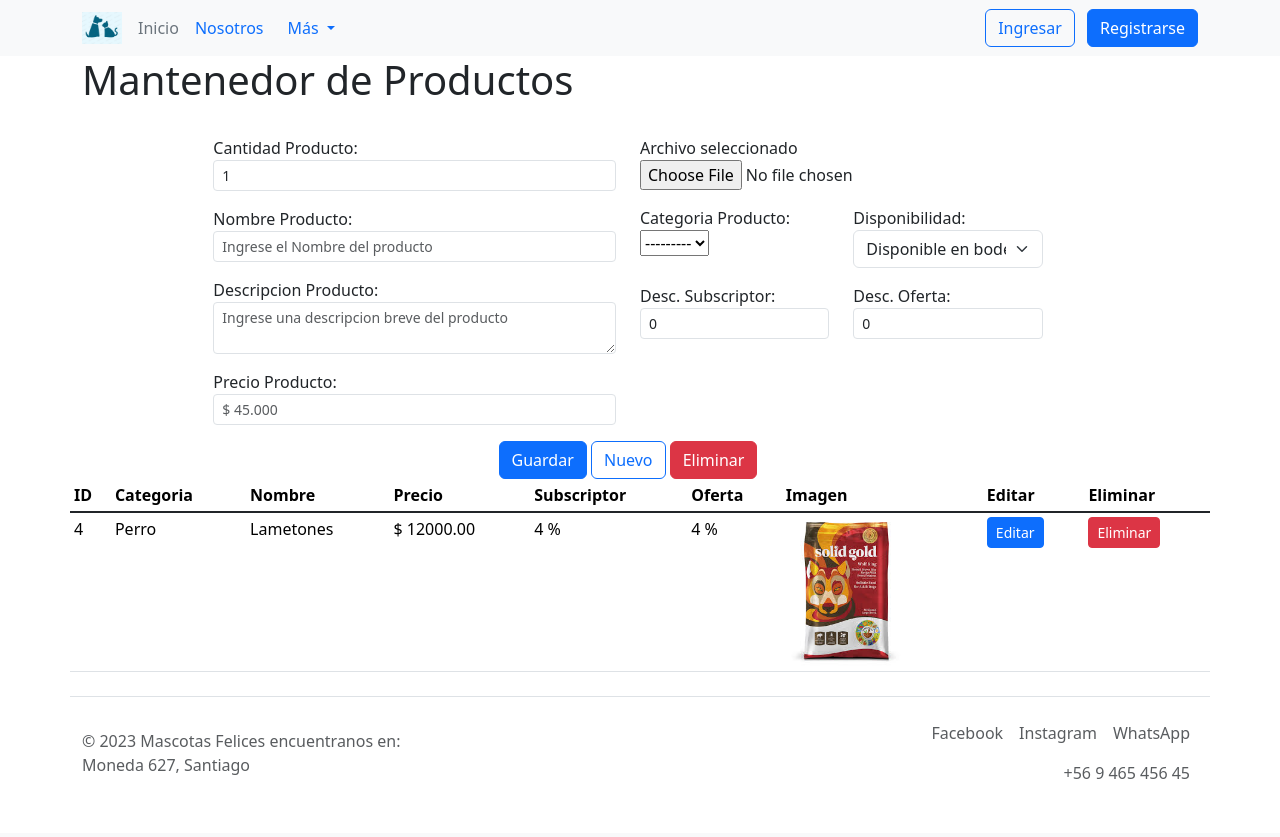
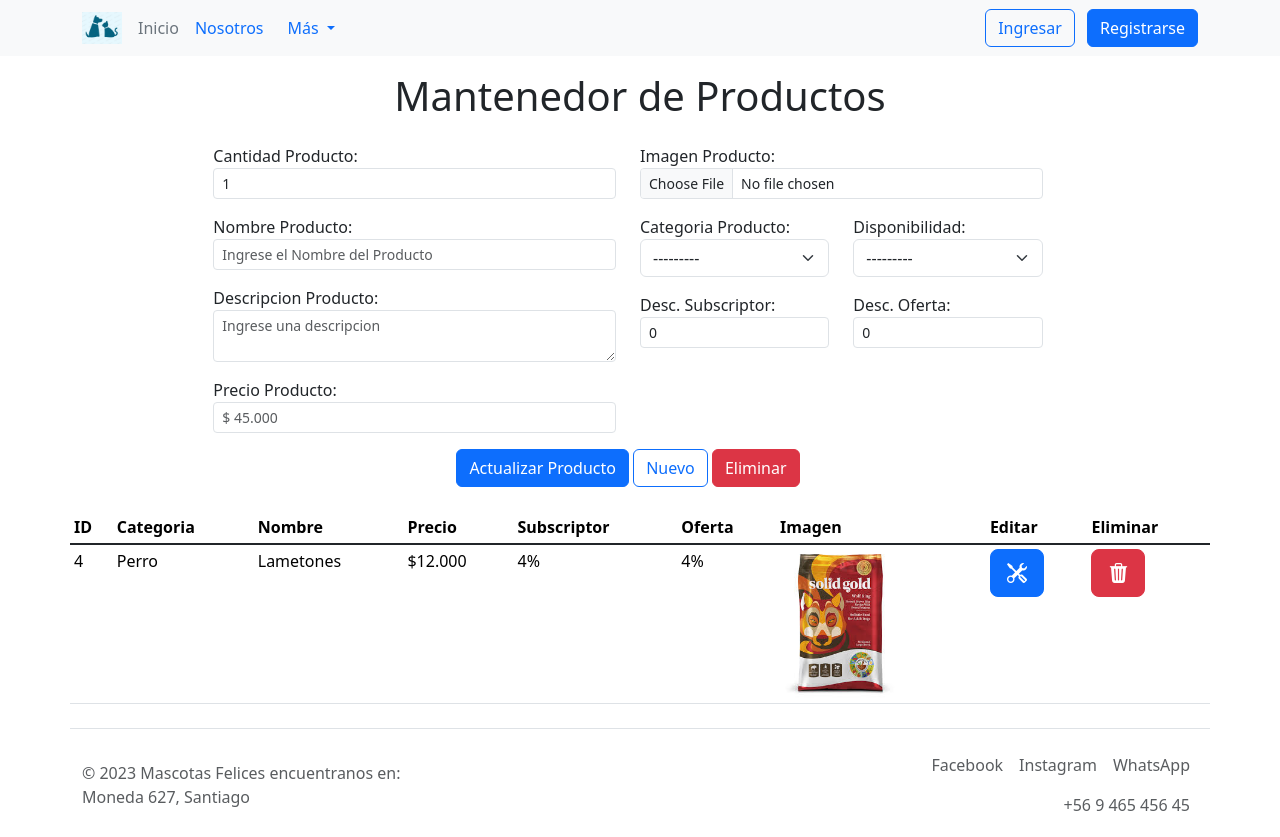
Before and after one commit to FJosephx/MascotasFelices, a Django app: page /productos/1/4 in a window 1280 px wide. Shown: the top 837 px of the page. Before the commit the page ends 779 px from the top, so only its background shows below. Run offline with Django 4.2, Linux system fonts and the light colour scheme; data comes from the database, SQL or seed files in the repository; both versions use the stored data as it was after the commit.

Commit message:
admin. productos actualizado

```diff
--- a/core/forms.py
+++ b/core/forms.py
@@ -3,8 +3,10 @@
 from .models import Producto, CategoriaProducto
 from django.forms.widgets import ClearableFileInput
 
-
-
+form_file = {'class': 'form-control-file form-control form-control-sm', 'title': 'Debe subir una imagen'}
+form_select = {'class':'form-select form-contro form-control-sm'}
+form_text_area = {'class': 'form-control form-control-sm', 'rows': 2, 'placeholder':'Ingrese una descripcion'}
+form_control = {'class': 'form-control form-control-sm', 'placeholder':'Ingrese el Nombre del Producto'}
 class ProductoForm(ModelForm):
 
 
@@ -24,13 +26,13 @@
                   ]
 
         widgets = {
-            'nombreProducto': forms.TextInput(attrs={'class': 'form-control form-control-sm', 'placeholder': 'Ingrese el Nombre del producto'}),
-            'descripcionProducto': forms.Textarea(attrs={'class': 'form-control form-control-sm', 'rows': 2, 'placeholder': 'Ingrese una descripcion breve del producto'}),
+            'nombreProducto': forms.TextInput(attrs=form_control),
+            'descripcionProducto': forms.Textarea(attrs=form_text_area),
             'precioProducto': forms.NumberInput(attrs={'class': 'form-control form-control-sm', 'placeholder': '$ 45.000'}),
             'descuento_subscriptor': forms.NumberInput(attrs={'class': 'form-control form-control-sm', 'min': 1, 'max': 100}),
             'descuento_oferta': forms.NumberInput(attrs={'class': 'form-control form-control-sm', 'min': 1, 'max': 100,}),
             'cantidadProducto': forms.NumberInput(attrs={'class': 'form-control form-control-sm'}),
-            'disponibilidadProducto': forms.Select(attrs={'class': 'form-select form-control-sm'}),
-
-
+            'disponibilidadProducto': forms.Select(attrs=form_select),
+            'imagenProducto' : forms.FileInput(attrs=form_file),
+            'categoriaProducto' : forms.Select(attrs=form_select),
         }
--- a/core/models.py
+++ b/core/models.py
@@ -20,7 +20,7 @@
         ('3', 'En oferta'),
     )
 
-    disponibilidadProducto = models.CharField(max_length=1, choices=DISPONIBILIDAD_CHOICES, default='1', verbose_name="Disponibilidad")
+    disponibilidadProducto = models.CharField(max_length=1, choices=DISPONIBILIDAD_CHOICES, verbose_name="Disponibilidad")
 
     cantidadProducto = models.IntegerField(default=1, verbose_name="Cantidad Producto")
 
--- a/core/templates/core/base.html
+++ b/core/templates/core/base.html
@@ -5,7 +5,9 @@
     <meta charset="UTF-8" />
     <meta http-equiv="X-UA-Compatible" content="IE=edge" />
     <meta name="viewport" content="width=device-width, initial-scale=1.0" />
+
     <link rel="icon" href="{% static 'core/img/icon.png' %}" />
+
     <link rel="stylesheet" href="https://cdn.jsdelivr.net/npm/bootstrap-icons@1.10.5/font/bootstrap-icons.css">
     <title>{{ titulo }}</title>
 
--- a/core/templates/core/ficha.html
+++ b/core/templates/core/ficha.html
@@ -1,6 +1,6 @@
 {% extends 'core/base.html' %}
 {% load static %}
-
+{% load custom_filters %}
 {% block content %}
 
 <div class="container">
@@ -23,7 +23,7 @@
           <h6 class="fs-3 fw-bold">{{ producto.get_disponibilidadProducto_display }}</h6>
           {% endif %}
 
-          <p class="fs-4 fw-medium mt-4">$ {{ producto.precioProducto }}</p>
+          <p class="fs-4 fw-medium mt-4">{{ producto.precioProducto|formatear_dinero }}</p>
           <p class="fs-6 fw-bold mb-1">DESCRIPCION</p>
           <p class="fs-6 fw-normal">
             {{ producto.descripcionProducto }}
--- a/core/templates/core/productos.html
+++ b/core/templates/core/productos.html
@@ -1,68 +1,81 @@
 {% extends 'core/base.html' %}
 {% load static %}
+
+{% load custom_filters %}
 
 {% block content %}
 
 
-<h1 class="container">Mantenedor de Productos</h1>
-<br><br>
 
+{% if form.nombreProducto.value %}
+<div class="container text-info py-3">
+  <div class="row">
+    <div class="col text-end">
+      <h1>{{ form.nombreProducto.value }}</h1>
 
-  <!-- {{ form.as_p }} -->
+    </div>
+    <div class="col text-start">
+      <img style="height: 200px;" id="imagen-producto" src="/media/{{ form.imagenProducto.value }}" alt="Vista previa de la imagen">
 
-  <!-- carga imagen del producto al editar -->
-  <!-- <div class="container">
-    {% if action == 'upd' and imagenProducto_url %}
-    <img  src="{{ imagenProducto_url }}" style="height: 200px;" alt="Imagen del producto" class="current-image">
-    {% endif %}
-  </div> -->
+    </div>
 
+  </div>
+
+</div>
+{% else %}
+<div class="container text-center py-3">
+  <h1>Mantenedor de Productos</h1>
+</div>
+{% endif %}
 
 {% if form %}
-<form class="row g-4" method="POST" enctype="multipart/form-data" id="formulario1" novalidate>
+<form class="row py-4 g-4" method="POST" enctype="multipart/form-data" id="formulario1" novalidate>
       <!-- todos los datos del cliente -->
   <div class="row justify-content-center">
     <div class="col-sm-12 col-md-4 col-lg-4">
-          {% csrf_token %}
+      {% csrf_token %}
 
       <div class="col mb-3">
         {{ form.cantidadProducto.label_tag }}
         {{ form.cantidadProducto }}
       </div>
 
-
       <div class="mb-3">
             {{ form.nombreProducto.label_tag }}
             {{ form.nombreProducto }}
       </div>
+
       <div class="mb-3">
             {{ form.descripcionProducto.label_tag }}
             {{ form.descripcionProducto }}
       </div>
+
       <div class="mb-3">
             {{ form.precioProducto.label_tag }}
             {{ form.precioProducto }}
       </div>
 
 
-
-
-
     </div>
 
     <div class="col-sm-12 col-md-4 col-lg-4">
 
+      <!-- <div class="col mb-3">
+        {% if form.imagenProducto.value %}
+        <img style="height: 200px;" id="imagen-producto" src="/media/{{ form.imagenProducto.value }}" alt="Vista previa de la imagen">
+        <input type="hidden" name="nombre_archivo" value="{{ form.imagenProducto.value }}">
+        {% else %}
+        <img id="imagen-producto" src="{% static 'core/images/sin-imagen.png' %}" alt="Vista previa de la imagen">
+        <input type="hidden" name="nombre_archivo" name="id_nombre_archivo" value="">
+        {% endif %}
+      </div> -->
+
       <div class="col mb-3">
 
+        {{ form.imagenProducto.label_tag }}
+        {{ form.imagenProducto }}
+      </div>
 
-        {% if form.imagenProducto.value %}
-          <label for="{{ form.imagenProducto.id_for_label }}">Archivo seleccionado</label>
-        {% else %}
-          <label for="{{ form.imagenProducto.id_for_label }}">Seleccionar archivo</label>
-        {% endif %}
-        {{ form.imagenProducto }}
-
-      </div>
 
       <div class="row">
         <div class="col mb-3">
@@ -90,8 +103,20 @@
 
     <div class="row" id="botones">
           <div class="col text-center">
-            <input type="submit" class="btn btn-primary"  value="Guardar">
+
+            {% if id != '-1' %}
+            <input type="submit" class="btn btn-primary"  value="Actualizar Producto">
             <a class="btn btn-outline-primary" href="{% url 'productos' 'ins' -1 %}">Nuevo</a>
+
+            {% else %}
+            <input type="submit" class="btn btn-primary"  value="Agregar Producto">
+
+            <a class="btn btn-outline-primary" href="{% url 'productos' 'ins' -1 %}">Nuevo</a>
+
+            {% endif %}
+
+
+
             {% if id != '-1' %}
             <a class="btn btn-danger" href="{% url 'productos' 'del' id %}">Eliminar</a>
             {% endif %}
@@ -146,16 +171,20 @@
         <td>{{ producto.categoriaProducto }}</td>
         <td>{{ producto.nombreProducto }}</td>
         <!-- <td>{{ producto.descripcionProducto }}</td> -->
-        <td>$ {{ producto.precioProducto }}</td>
-        <td>{{ producto.descuento_subscriptor }} %</td>
-        <td>{{ producto.descuento_oferta }} %</td>
+        <td>{{ producto.precioProducto|formatear_dinero }}</td>
+        <td>{{ producto.descuento_subscriptor|formatear_porcentaje }}</td>
+        <td>{{ producto.descuento_oferta|formatear_porcentaje }}</td>
         <td><img src="/media/{{ producto.imagenProducto }}" style="height: 150px;" alt=""></td>
 
 
-        <td><a href="{% url 'productos' 'upd' producto.id %}"
-            class="btn btn-primary btn-sm">Editar</a></td>
-        <td><a href="{% url 'productos' 'del' producto.id %}"
-            class="btn btn-danger btn-sm">Eliminar</a></td>
+        <td>
+          <a href="{% url 'productos' 'upd' producto.id %}" class="btn btn-primary btn-lg"><i class="bi bi-tools"></i>
+          </a>
+        </td>
+        <td>
+          <a href="{% url 'productos' 'del' producto.id %}" class="btn btn-danger btn-lg"><i class="bi bi-trash3-fill"></i>
+          </a>
+        </td>
     </tr>
     {% endfor %}
   </tbody>
--- /dev/null
+++ b/core/templatetags/custom_filters.py
@@ -0,0 +1,30 @@
+from django import template
+from datetime import date
+
+register = template.Library()
+
+@register.filter
+def formatear_separador_miles(value):
+    value = f'{value:,}'
+    value = value.replace(',', '.')
+    return value
+
+@register.filter
+def formatear_dinero(value):
+    value = f'${value:,}'
+    value = value.replace(',', '.')
+    value = value.rstrip('0').rstrip('.') if '.' in value else value
+
+    return value
+
+@register.filter
+def formatear_porcentaje(value):
+    return f'{value}%'
+
+@register.filter
+def formatear_fecha(value):
+    if value == None:
+        value = '--/--/----'
+    else:
+        value = value.strftime("%d/%m/%Y")
+    return f'{value}'
```
Also changed, not shown: core/templatetags/__init__.py (added), db.sqlite3, media/images/producto_1_3gxxy1M.png (added), media/images/producto_1_41zCvOH.png (added), media/images/producto_2_b7elfsk.jfif (added), media/images/producto_2_yWytYBy.jfif (added), media/images/producto_3_5oSu693.png (added).
